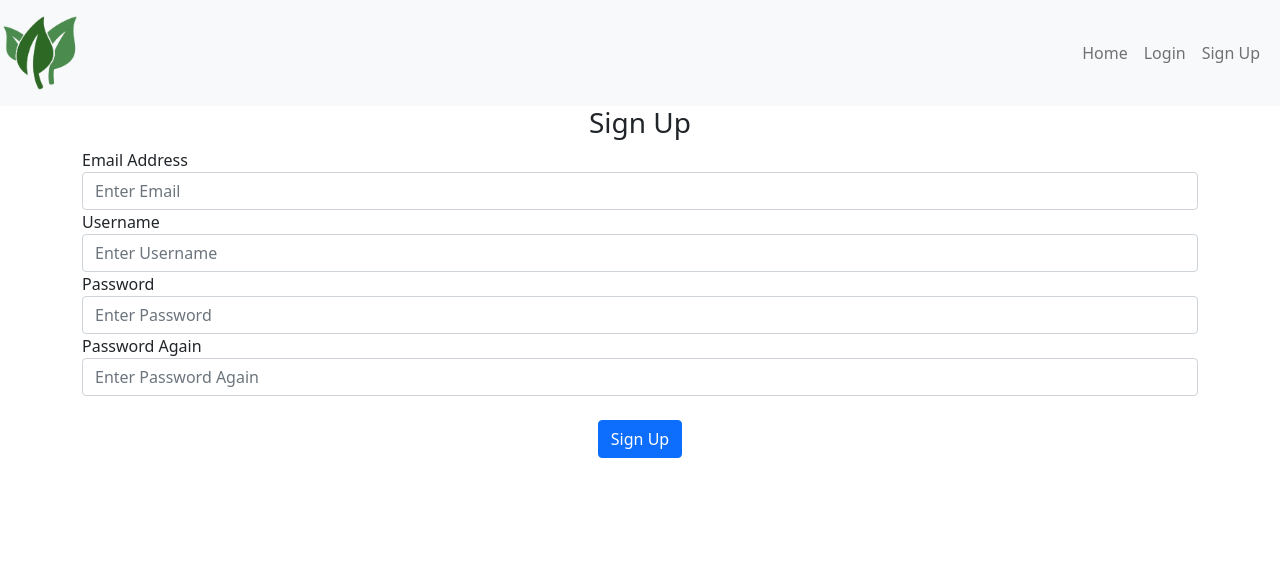
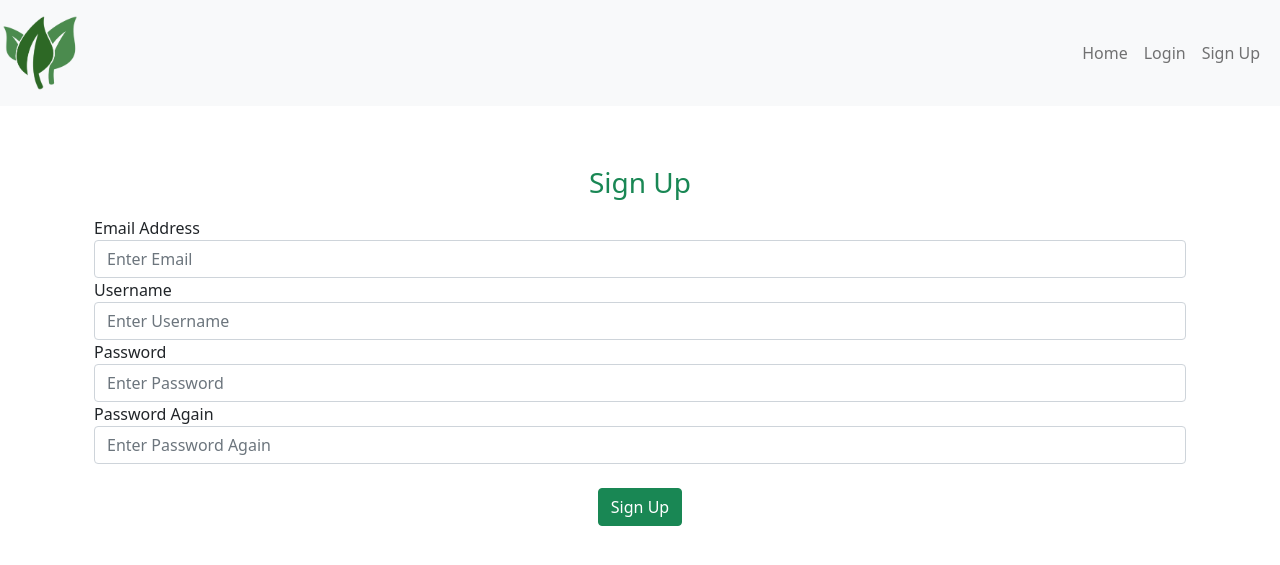
Before and after one commit to Boorclark/Blog, a Flask app: page /sign-up in a window 1280 px wide. Shown: the top 565 px of the page. Run offline with Flask 2, Linux system fonts and the light colour scheme; some libraries are stand-ins or nearby versions.

Commit message:
Fixed sign up color and padding

```diff
--- a/Website/templates/signup.html
+++ b/Website/templates/signup.html
@@ -1,7 +1,10 @@
 {% extends "base.html" %} {% block title %}Sign Up{% endblock %} {% block
     content %}
+    <div class="container" style="padding-top: 60px;">
     <form method="POST">
-      <h3 align="center">Sign Up</h3>
+      <h3 align="center">
+        <p class="text-success">Sign Up</p>
+      </h3>
       <div class="form-group">
         <label for="email">Email Address</label>
         <input
@@ -37,8 +40,9 @@
         />
         <br />
         <div align="center">
-          <button class="btn btn-primary" type="submit">Sign Up</button>
+          <button class="btn btn-success" type="submit">Sign Up</button>
         </div>
       </div>
+    </div>
     </form>
     {% endblock %}
```
Also changed, not shown: Website/database.db.
